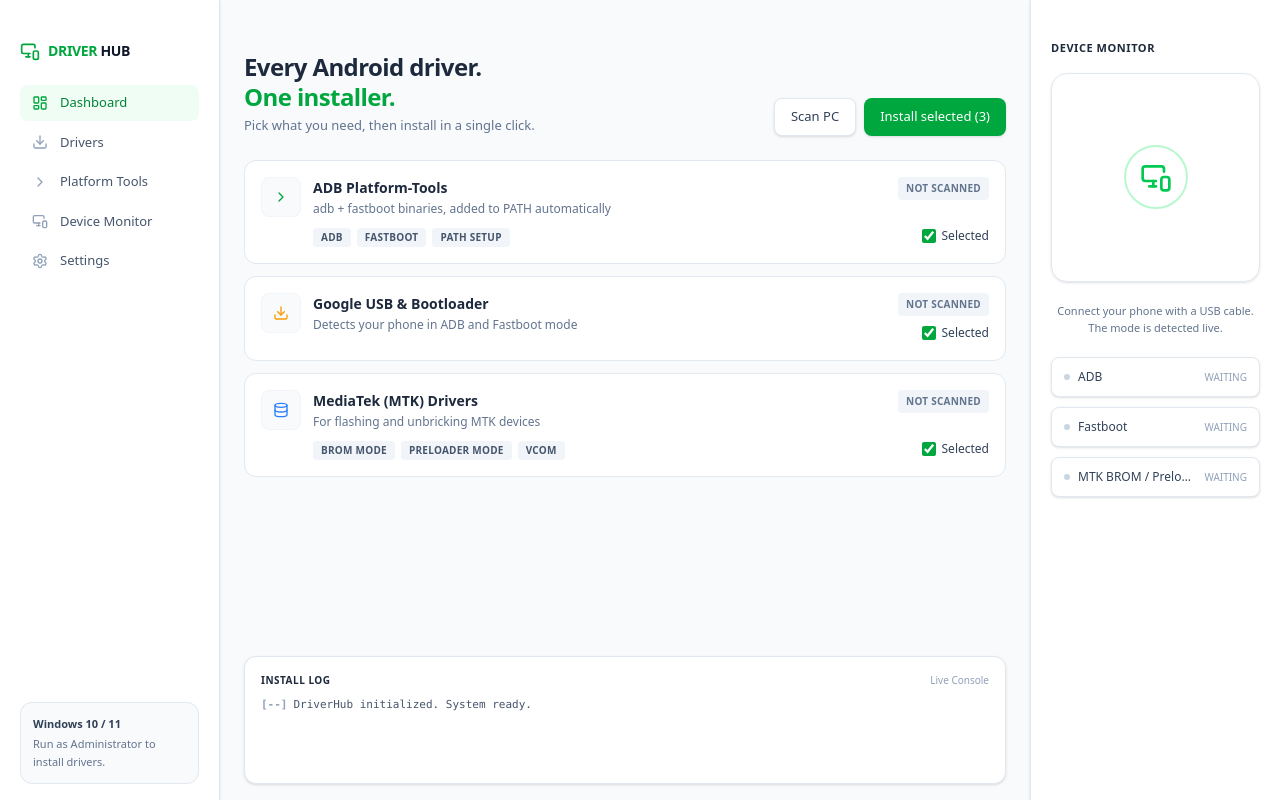
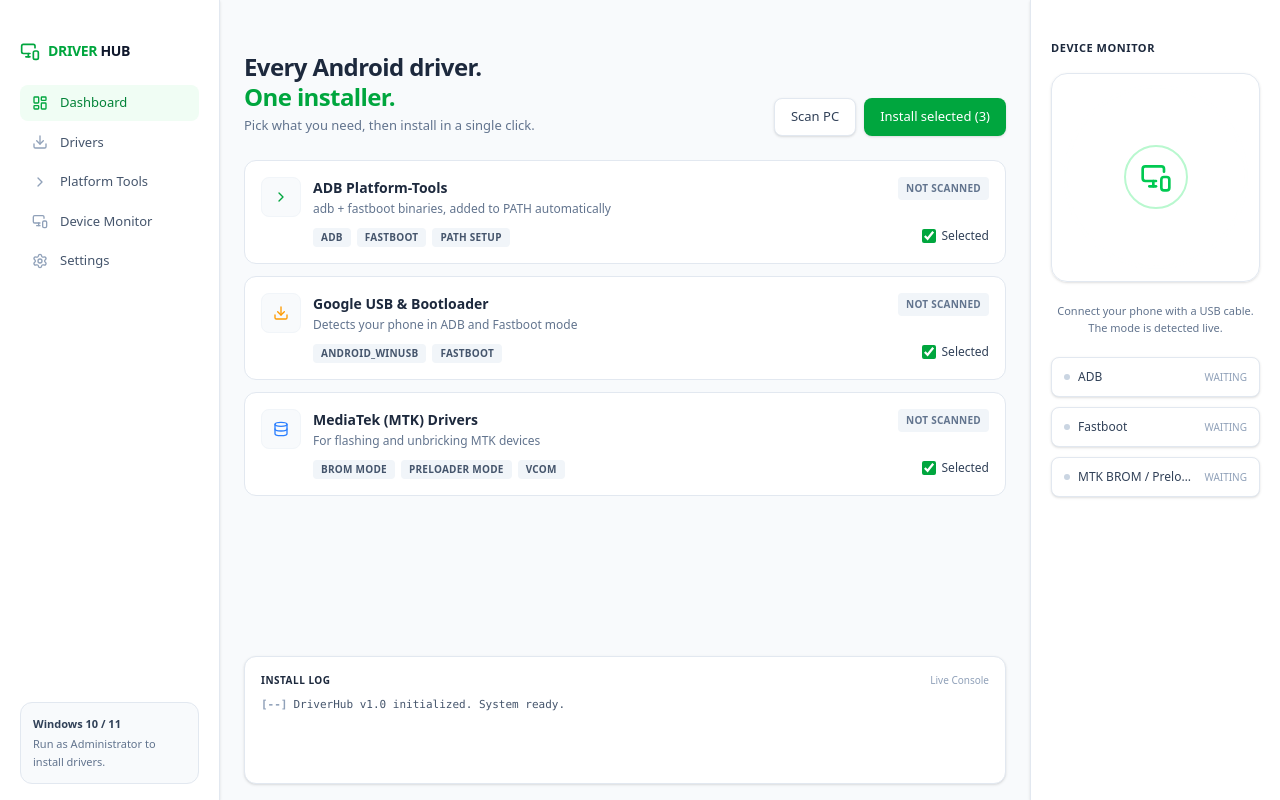
Before and after one commit to aniketlab/DriverHub, a React (Vite) app: page / in a window 1280 px wide. Built offline with nearby package versions, Linux system fonts and the light colour scheme.

Commit message:
feat: complete multi-driver scan (ADB, Google USB, MTK) with progressive smooth pacing and live logs

```diff
--- a/electron/preload.js
+++ b/electron/preload.js
@@ -2,6 +2,8 @@ const { contextBridge, ipcRenderer } = require('electron');
 
 contextBridge.exposeInMainWorld('electronAPI', {
   scanPc: () => ipcRenderer.invoke('scan-pc'),
+  onScanStep: (callback) => ipcRenderer.on('scan-step', (_event, value) => callback(value)),
+  removeScanStepListener: () => ipcRenderer.removeAllListeners('scan-step'),
   openFolder: (path) => ipcRenderer.invoke('open-folder', path),
   runCommand: (command) => ipcRenderer.invoke('run-command', command),
   onLogMessage: (callback) => ipcRenderer.on('log-message', (_event, value) => callback(value)),
--- a/src/App.jsx
+++ b/src/App.jsx
@@ -1,4 +1,4 @@
-import { useState } from 'react';
+import { useState, useEffect } from 'react';
 import {
   Download,
   MonitorSmartphone,
@@ -12,7 +12,6 @@ import {
 import clsx from 'clsx';
 import { twMerge } from 'tailwind-merge';
 
-// Helper for tailwind classes
 function cn(...inputs) {
   return twMerge(clsx(inputs));
 }
@@ -20,35 +19,84 @@ function cn(...inputs) {
 function App() {
   const [activeTab, setActiveTab] = useState('Dashboard');
   const [isScanning, setIsScanning] = useState(false);
-  const [scanResults, setScanResults] = useState(null);
 
-  // Real dynamic logs for the terminal window
+  // Individual driver states
+  const [driverStates, setDriverStates] = useState({
+    adb: { scanning: false, scanned: false, installed: false, path: null },
+    google: { scanning: false, scanned: false, installed: false },
+    mtk: { scanning: false, scanned: false, installed: false, name: null }
+  });
+
+  // Dynamic live terminal logs
   const [logs, setLogs] = useState([
-    { type: 'info', text: 'DriverHub initialized. System ready.' }
+    { type: 'info', text: 'DriverHub v1.0 initialized. System ready.' }
   ]);
 
   const addLog = (type, text) => {
     setLogs(prev => [...prev, { type, text, time: new Date().toLocaleTimeString() }]);
   };
 
+  useEffect(() => {
+    // Listen for progressive scan events from Electron backend
+    if (window.electronAPI?.onScanStep) {
+      window.electronAPI.onScanStep((event) => {
+        const { target, state, data } = event;
+
+        if (state === 'scanning') {
+          setDriverStates(prev => ({
+            ...prev,
+            [target]: { ...prev[target], scanning: true }
+          }));
+
+          if (target === 'adb') addLog('pending', 'Searching system PATH & LocalAppData for ADB Platform-Tools...');
+          if (target === 'google') addLog('pending', 'Querying Windows DriverStore for Google USB Bootloader Driver...');
+          if (target === 'mtk') addLog('pending', 'Scanning DriverStore for MediaTek VCOM & Preloader Drivers...');
+        }
+        else if (state === 'done') {
+          setDriverStates(prev => ({
+            ...prev,
+            [target]: {
+              scanning: false,
+              scanned: true,
+              installed: data.installed,
+              path: data.path || null,
+              name: data.name || null
+            }
+          }));
+
+          if (target === 'adb') {
+            if (data.installed) addLog('success', `ADB Platform-Tools detected at: ${data.path}`);
+            else addLog('warning', 'ADB Platform-Tools not found on this PC.');
+          }
+          if (target === 'google') {
+            if (data.installed) addLog('success', 'Google USB Bootloader Driver is active in DriverStore.');
+            else addLog('warning', 'Google USB Driver missing from Windows DriverStore.');
+          }
+          if (target === 'mtk') {
+            if (data.installed) addLog('success', `MediaTek Drivers detected (${data.name || 'VCOM'}).`);
+            else addLog('warning', 'MediaTek BROM/Preloader drivers not found.');
+          }
+        }
+      });
+    }
+
+    return () => {
+      if (window.electronAPI?.removeScanStepListener) {
+        window.electronAPI.removeScanStepListener();
+      }
+    };
+  }, []);
+
   const handleScan = async () => {
     setIsScanning(true);
-    addLog('pending', 'Scanning PC for installed Android drivers and tools...');
+    addLog('info', '--- Initiating Comprehensive System Driver Scan ---');
 
     try {
-      const results = await window.electronAPI.scanPc();
-      console.log('Frontend: Scan results received ->', results);
-      setScanResults(results);
-
-      if (results?.adb?.installed) {
-        addLog('success', `ADB Platform-Tools detected at: ${results.adb.path}`);
-      } else {
-        addLog('warning', 'ADB Platform-Tools not found on this system. Queued for installation.');
-      }
-      addLog('info', 'Scan complete. Pick packages and click "Install selected".');
+      await window.electronAPI.scanPc();
+      addLog('success', 'Full system scan completed successfully. Review packages above.');
     } catch (err) {
-      console.error("Scan failed:", err);
-      addLog('error', `Scan failed: ${err.message || 'Unknown error'}`);
+      console.error("Scan error:", err);
+      addLog('error', `Scan process interrupted: ${err.message || 'Unknown error'}`);
     } finally {
       setIsScanning(false);
     }
@@ -56,12 +104,11 @@ function App() {
 
   return (
     <div className="flex h-screen w-full bg-slate-50 text-slate-800 overflow-hidden font-sans">
-      {/* Electron Title Bar Drag Area (invisible) */}
+      {/* Electron Title Bar Drag Area */}
       <div className="fixed top-0 left-0 right-0 h-[35px] drag-region z-50 pointer-events-none" />
 
       {/* LEFT SIDEBAR */}
       <div className="w-[220px] bg-white border-r border-slate-200 flex flex-col pt-10 pb-4 justify-between h-full relative z-10 shadow-sm no-drag-region shrink-0">
-
         <div className="px-5 flex flex-col gap-5">
           <div className="flex items-center gap-2 text-green-600">
             <MonitorSmartphone className="w-5 h-5" />
@@ -104,7 +151,7 @@ function App() {
                 disabled={isScanning}
                 className="px-4 py-2 bg-white border border-slate-200 text-slate-700 font-medium rounded-lg shadow-sm hover:bg-slate-50 transition-all text-[13px] whitespace-nowrap disabled:opacity-50 flex items-center gap-1.5 cursor-pointer">
                 {isScanning && <Loader2 className="w-3.5 h-3.5 animate-spin text-green-600" />}
-                {isScanning ? 'Scanning PC...' : 'Scan PC'}
+                {isScanning ? 'Scanning System...' : 'Scan PC'}
               </button>
               <button className="px-4 py-2 bg-green-600 hover:bg-green-700 text-white font-medium rounded-lg shadow-sm transition-all text-[13px] whitespace-nowrap cursor-pointer">
                 Install selected (3)
@@ -115,64 +162,88 @@ function App() {
           {/* Cards List */}
           <div className="flex flex-col gap-3 flex-1">
 
-            {/* ADB Card */}
+            {/* 1. ADB Card */}
             <DriverCard
               icon={<ChevronRight className="w-4 h-4 text-green-600" />}
               title="ADB Platform-Tools"
               desc="adb + fastboot binaries, added to PATH automatically"
               tags={['adb', 'fastboot', 'PATH setup']}
-              isScanning={isScanning}
+              isScanning={driverStates.adb.scanning}
               status={
-                isScanning
+                driverStates.adb.scanning
                   ? 'Scanning...'
-                  : scanResults
-                    ? (scanResults.adb?.installed ? 'Installed' : 'Not installed')
+                  : driverStates.adb.scanned
+                    ? (driverStates.adb.installed ? 'Installed' : 'Not installed')
                     : 'Not Scanned'
               }
               statusColor={
-                isScanning
+                driverStates.adb.scanning
                   ? 'text-blue-600 bg-blue-50 border border-blue-200'
-                  : scanResults?.adb?.installed
-                    ? 'text-green-700 bg-green-50 border border-green-200'
-                    : scanResults
-                      ? 'text-amber-700 bg-amber-50 border border-amber-200'
-                      : 'text-slate-500 bg-slate-100'
+                  : driverStates.adb.scanned
+                    ? (driverStates.adb.installed ? 'text-green-700 bg-green-50 border border-green-200' : 'text-amber-700 bg-amber-50 border border-amber-200')
+                    : 'text-slate-500 bg-slate-100'
               }
-              checkboxLabel={scanResults?.adb?.installed ? 'Reinstall' : 'Selected'}
+              checkboxLabel={driverStates.adb.installed ? 'Reinstall' : 'Selected'}
               checked={true}
-              borderColor={scanResults?.adb?.installed ? 'border-green-200' : 'border-slate-200'}
-              onExplore={scanResults?.adb?.installed && scanResults.adb.path ? () => window.electronAPI.openFolder(scanResults.adb.path) : null}
+              borderColor={driverStates.adb.installed ? 'border-green-200' : 'border-slate-200'}
+              onExplore={driverStates.adb.installed && driverStates.adb.path ? () => window.electronAPI.openFolder(driverStates.adb.path) : null}
             />
 
-            {/* Google USB Card */}
+            {/* 2. Google USB Card */}
             <DriverCard
               icon={<Download className="w-4 h-4 text-amber-500" />}
               title="Google USB & Bootloader"
               desc="Detects your phone in ADB and Fastboot mode"
-              tags={[]}
-              status="Not Scanned"
-              statusColor="text-slate-500 bg-slate-100"
-              checkboxLabel="Selected"
+              tags={['android_winusb', 'Fastboot']}
+              isScanning={driverStates.google.scanning}
+              status={
+                driverStates.google.scanning
+                  ? 'Scanning...'
+                  : driverStates.google.scanned
+                    ? (driverStates.google.installed ? 'Installed' : 'Not installed')
+                    : 'Not Scanned'
+              }
+              statusColor={
+                driverStates.google.scanning
+                  ? 'text-blue-600 bg-blue-50 border border-blue-200'
+                  : driverStates.google.scanned
+                    ? (driverStates.google.installed ? 'text-green-700 bg-green-50 border border-green-200' : 'text-amber-700 bg-amber-50 border border-amber-200')
+                    : 'text-slate-500 bg-slate-100'
+              }
+              checkboxLabel={driverStates.google.installed ? 'Reinstall' : 'Selected'}
               checked={true}
-              borderColor="border-slate-200"
+              borderColor={driverStates.google.installed ? 'border-green-200' : 'border-slate-200'}
             />
 
-            {/* MTK Card */}
+            {/* 3. MediaTek MTK Card */}
             <DriverCard
               icon={<Database className="w-4 h-4 text-blue-500" />}
               title="MediaTek (MTK) Drivers"
               desc="For flashing and unbricking MTK devices"
               tags={['BROM mode', 'Preloader mode', 'VCOM']}
-              status="Not Scanned"
-              statusColor="text-slate-500 bg-slate-100"
-              checkboxLabel="Selected"
+              isScanning={driverStates.mtk.scanning}
+              status={
+                driverStates.mtk.scanning
+                  ? 'Scanning...'
+                  : driverStates.mtk.scanned
+                    ? (driverStates.mtk.installed ? 'Installed' : 'Not installed')
+                    : 'Not Scanned'
+              }
+              statusColor={
+                driverStates.mtk.scanning
+                  ? 'text-blue-600 bg-blue-50 border border-blue-200'
+                  : driverStates.mtk.scanned
+                    ? (driverStates.mtk.installed ? 'text-green-700 bg-green-50 border border-green-200' : 'text-amber-700 bg-amber-50 border border-amber-200')
+                    : 'text-slate-500 bg-slate-100'
+              }
+              checkboxLabel={driverStates.mtk.installed ? 'Reinstall' : 'Selected'}
               checked={true}
-              borderColor="border-slate-200"
+              borderColor={driverStates.mtk.installed ? 'border-green-200' : 'border-slate-200'}
             />
 
           </div>
 
-          {/* Terminal / Install Log (Now completely live and responsive) */}
+          {/* Terminal / Install Log (Live progressive updates) */}
           <div className="bg-white border border-slate-200 rounded-xl p-4 h-32 font-mono text-[11px] text-slate-600 overflow-y-auto mt-1 shadow-sm shrink-0 flex flex-col justify-between">
             <div>
               <div className="flex items-center justify-between mb-2">
@@ -239,15 +310,9 @@ function NavItem({ icon: Icon, label, active, onClick }) {
   );
 }
 
-function DriverCard({ icon, title, desc, tags, status, statusColor, checkboxLabel, checked, borderColor, progress, onExplore, isScanning }) {
+function DriverCard({ icon, title, desc, tags, status, statusColor, checkboxLabel, checked, borderColor, onExplore, isScanning }) {
   return (
     <div className={cn("bg-white border rounded-xl p-4 relative overflow-hidden transition-all", borderColor)}>
-      {progress !== undefined && (
-        <div className="absolute bottom-0 left-0 h-[3px] bg-amber-100 w-full">
-          <div className="h-full bg-amber-400 transition-all duration-300" style={{ width: `${progress}%` }} />
-        </div>
-      )}
-
       <div className="flex gap-3">
         <div className="w-10 h-10 rounded-lg bg-slate-50 border border-slate-100 flex items-center justify-center shrink-0">
           {icon}
@@ -289,7 +354,6 @@ function DriverCard({ icon, title, desc, tags, status, statusColor, checkboxLabe
             <input type="checkbox" checked={checked} readOnly className="w-3.5 h-3.5 text-green-600 rounded border-slate-300 accent-green-600" />
             <span className="text-[12px] font-medium text-slate-700">{checkboxLabel}</span>
           </div>
-          {progress !== undefined && <div className="text-[10px] font-bold text-amber-600">{progress}%</div>}
         </div>
       </div>
     </div>
```
Also changed, not shown: electron/main.js (+33 -7 lines), electron/services/scannerService.js (+49 -25 lines).
